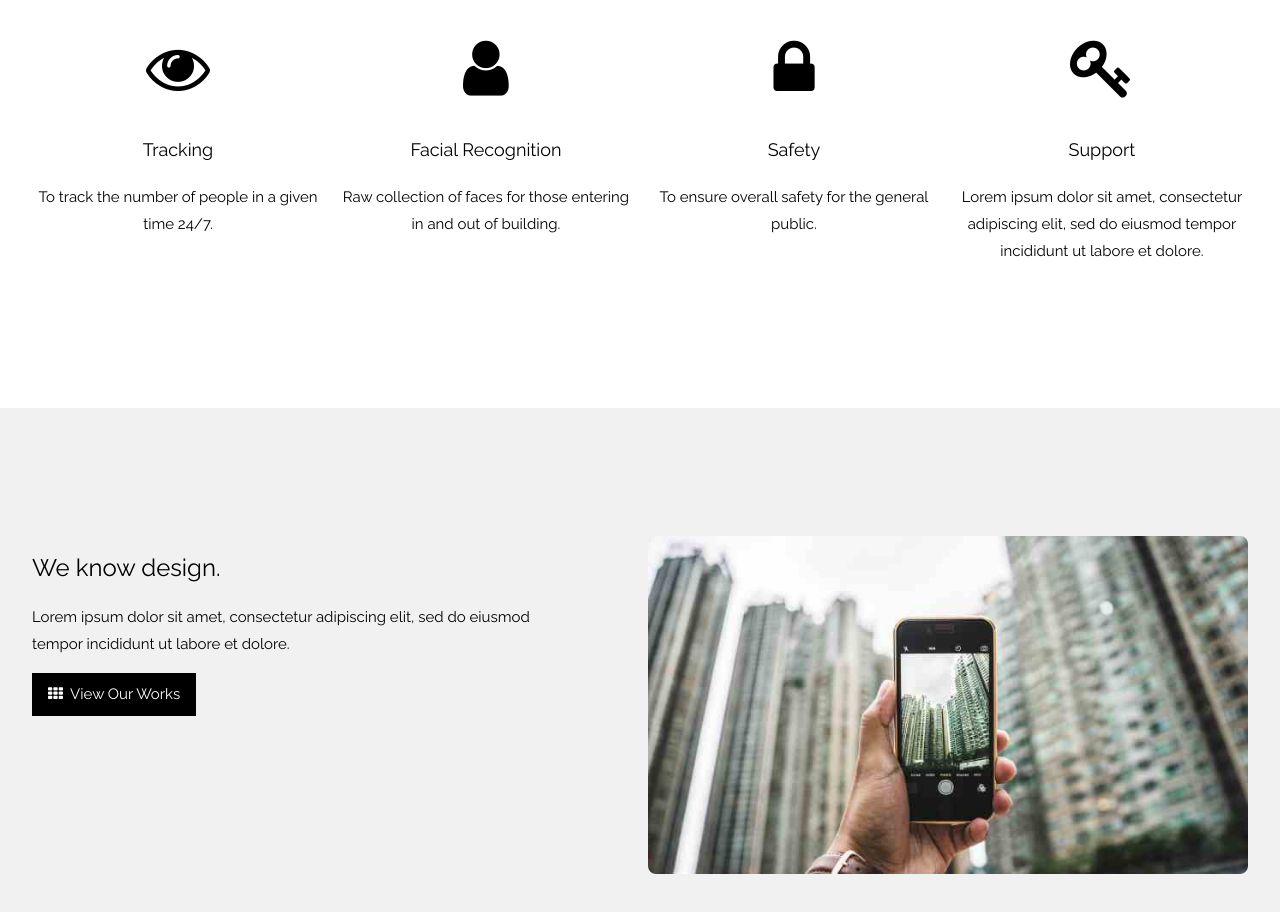
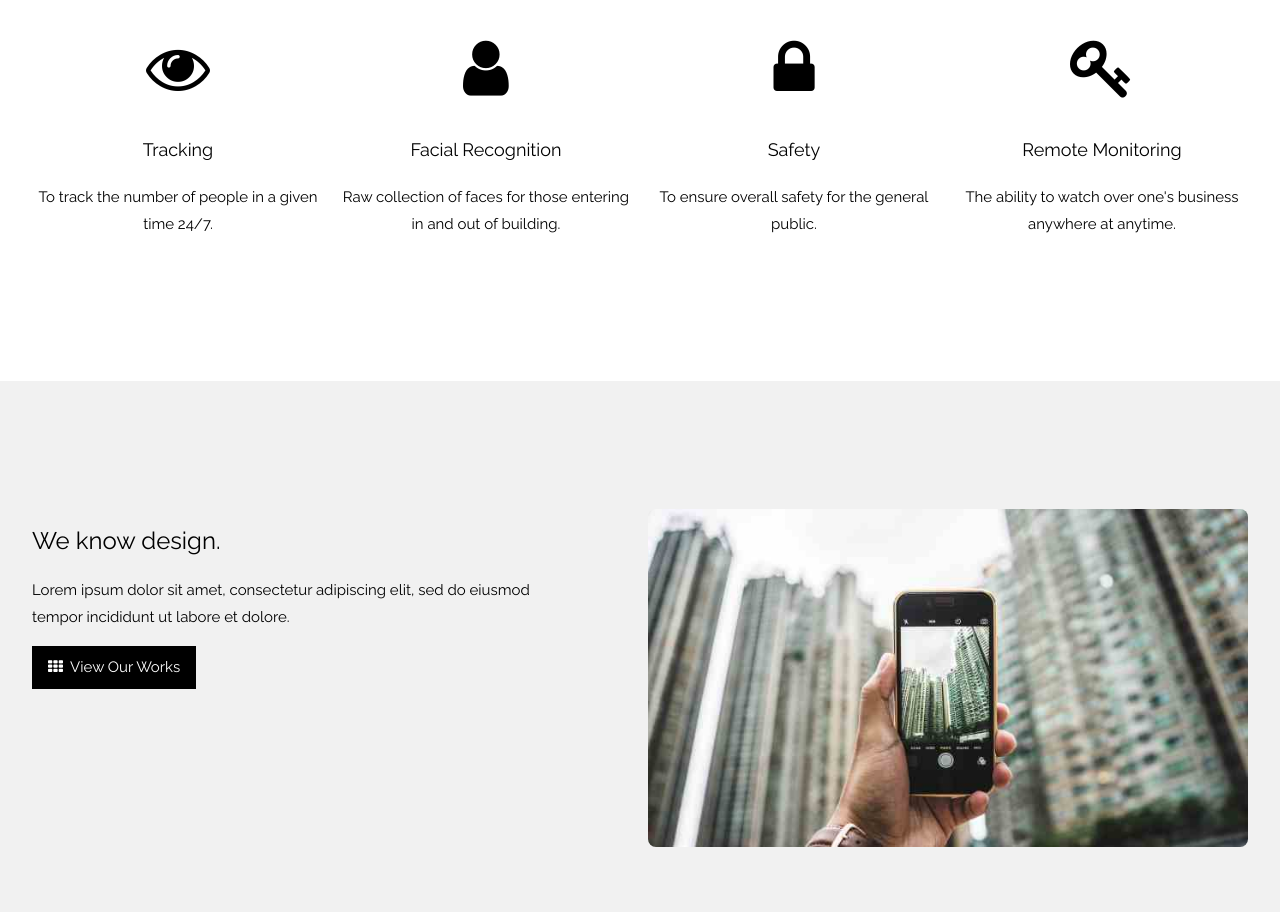
Before and after one commit to kadoshn3/kadoshn3.github.io, a plain HTML site: page index.html in a window 1280 px wide. Shown: the part 1060-1972 px from the top of the page. Drawn offline with Linux system fonts and the light colour scheme.

Commit message:
Update index.html

```diff
--- a/index.html
+++ b/index.html
@@ -82,8 +82,8 @@
     </div>
     <div class="w3-quarter">
       <i class="fa fa-key w3-margin-bottom w3-jumbo"></i>
-      <p class="w3-large">Support</p>
-      <p>Lorem ipsum dolor sit amet, consectetur adipiscing elit, sed do eiusmod tempor incididunt ut labore et dolore.</p>
+      <p class="w3-large">Remote Monitoring</p>
+      <p>The ability to watch over one's business anywhere at anytime.</p>
     </div>
   </div>
 </div>
```
